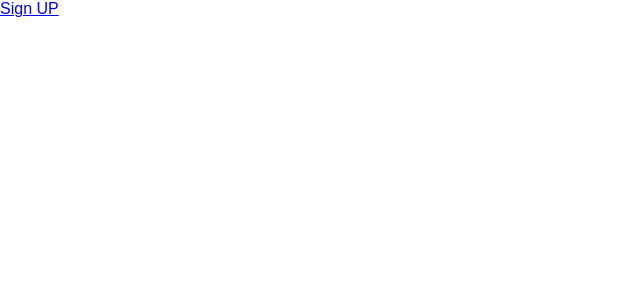
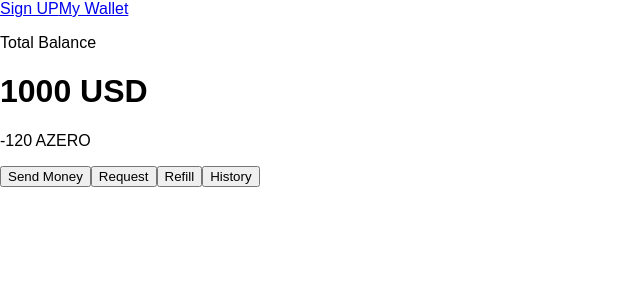
Before and after one commit to MrSakuraHub/AZH_1_24, a React (Create React App) app: page /wallet in a window 1280 px wide. Before the commit this address had no page. Shown: the top 300 px of the page, without its empty margins (0-640 px from the left). Built offline with nearby package versions, Linux system fonts and the light colour scheme; a web font is replaced by a local one.

Commit message:
Added Wallet pages

```diff
--- a/src/App.js
+++ b/src/App.js
@@ -2,6 +2,7 @@ import { BrowserRouter as Router, Routes, Route } from 'react-router-dom';
 import Navbar from './components/Navbar'
 import './App.css';
 import SignUp from './pages/SignUp';
+import Wallet from './pages/Wallet';
 
 function App() {
   return (
@@ -10,6 +11,7 @@ function App() {
         <Navbar />
         <Routes>
           <Route path='signup' element={<SignUp />}/>
+          <Route path='wallet' element={<Wallet />}/>
         </Routes>
       </Router>
     </div>
--- a/src/components/Navbar.js
+++ b/src/components/Navbar.js
@@ -5,6 +5,7 @@ function Navbar () {
     return (
         <div className="navigation">
             <Link to='SignUp'>Sign UP</Link>
+            <Link to='Wallet'>My Wallet</Link>
         </div>
     )
 }
--- /dev/null
+++ b/src/components/WalletTotal.js
@@ -0,0 +1,19 @@
+
+
+function WalletTotal () {
+    return(
+        <div>
+            <p>Total Balance</p>
+            <h1>1000 USD</h1> {/* This is where the call functions will go to get wallet balances */}
+            <p>-120 AZERO</p>
+            <div>
+                <button>Send Money</button>
+                <button> Request  </button>
+                <button>   Refill  </button>
+                <button>  History  </button>
+            </div>
+        </div>
+    )
+}
+
+export default WalletTotal;
--- /dev/null
+++ b/src/pages/Wallet.js
@@ -0,0 +1,12 @@
+import WalletTotal from "../components/WalletTotal";
+
+
+function Wallet () {
+    return (
+        <div>
+        <WalletTotal></WalletTotal>
+        </div>
+    )
+}
+
+export default Wallet;
```
Also changed, not shown: src/components/WalletSearch.js (added).
